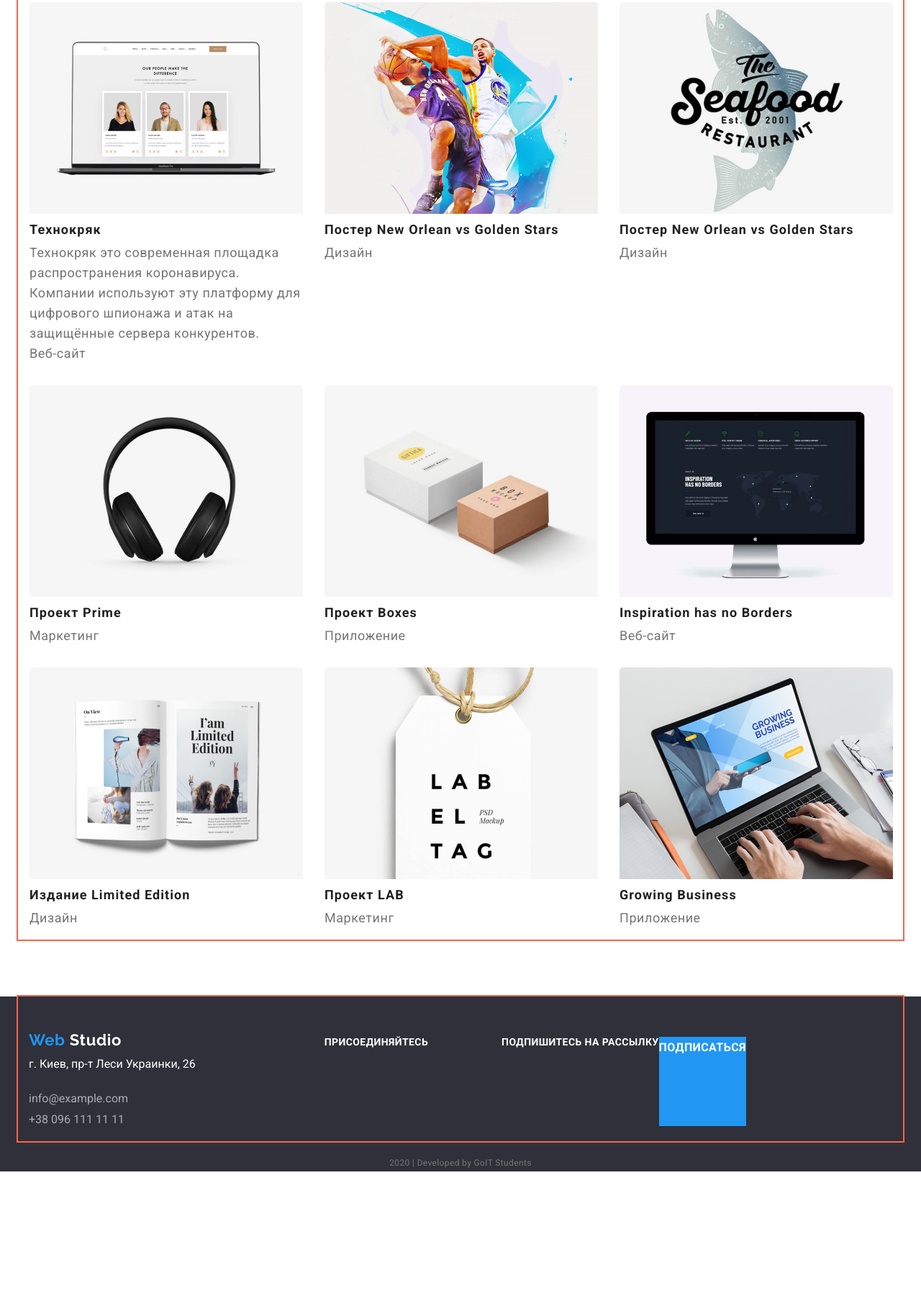
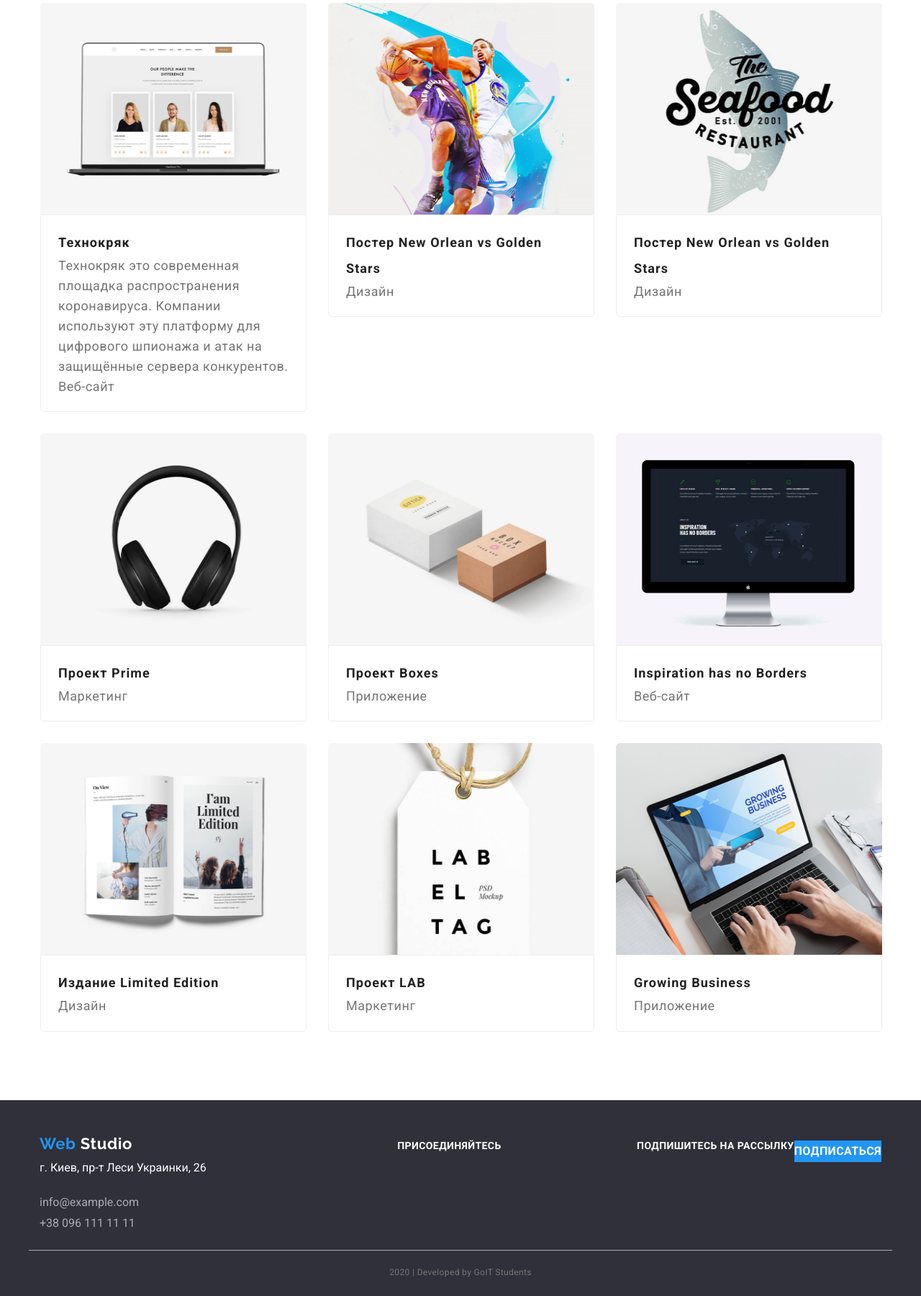
Before and after one commit to antonlazurko/goit-markup-hw-03, a plain HTML site: page portfolio.html in a window 1280 px wide. Shown: the part 262-2062 px from the top of the page at 72% size. Before the commit the page ends 1889 px from the top, so only its background shows below. Drawn offline with Linux system fonts and the light colour scheme.

Commit message:
делает правки по новому макету

```diff
--- a/css/common.css
+++ b/css/common.css
@@ -33,10 +33,10 @@ a {
 .container {
   margin-left: auto;
   margin-right: auto;
-  width: 1230px;
+  width: 1200px;
   padding-left: 15px;
   padding-right: 15px;
-  outline: 2px solid tomato;
+  /* outline: 2px  solid tomato; */
 }
 .list {
   padding: 0;
@@ -53,6 +53,11 @@ a {
 .no-padding {
   padding: 0;
   margin: 0;
+}
+img {
+  display: block;
+  max-width: auto;
+  min-width: ;
 }
 /* header-css */
 .header-logo {
@@ -75,6 +80,7 @@ a {
   align-items: center;
   padding-left: 0px;
   margin-right: 0px;
+  border-top: 1px solid var(--secondary-white-color);
 }
 .nav {
   display: flex;
@@ -120,9 +126,9 @@ a {
 }
 /* footer css */
 .footer-flex {
-  padding-bottom: 21px;
-  margin-bottom: 18px;
   display: flex;
+  align-items: baseline;
+  justify-content: space-between;
 }
 .footer {
   /* бг, чтобы было видно элементы */
@@ -174,7 +180,6 @@ a {
 }
 .subscribe {
   display: flex;
-  padding-top: 56px;
   color: var(--white-text-color);
   font-weight: 700;
   font-size: 14px;
@@ -182,7 +187,13 @@ a {
   letter-spacing: 0.03em;
   text-transform: uppercase;
 }
+.contacts > address {
+  padding-bottom: 28px;
+}
 .copyright {
+  padding-top: 18px;
+  padding-bottom: 21px;
+  border-top: 1px solid var(--secondary-white-color);
   color: var(--secondary-text-color);
   font-size: 12px;
   line-height: 2;
--- a/css/main.css
+++ b/css/main.css
@@ -53,6 +53,7 @@
 .regular-clients-list {
   display: flex;
   flex-direction: row;
+  align-items: center;
   /* justify-content: space-between; */
   padding: 0px;
 }
@@ -61,7 +62,15 @@
   margin-left: 30px;
 }
 .studio-skills-list .item {
+  display: flex;
+  flex-direction: column;
   width: 278px;
+}
+.features-link {
+  display: block;
+  padding-bottom: 30px;
+}
+.features-description {
 }
 .studio {
   display: none;
@@ -238,12 +247,25 @@
 }
 .work-list .item {
   margin: 15px;
-  width: 380px;
+  width: 370px;
+  border-top-left-radius: 5px;
+  border-top-right-radius: 5px;
+  overflow: hidden;
+  /* width: calc((100% - 60px) / 3); */
 }
 .work-list .item:nth-child(3n) {
   margin-right: 0;
 }
-
+.card-content {
+  padding-left: 24px;
+  padding-right: 24px;
+  padding-top: 20px;
+  padding-bottom: 20px;
+  border: 1px solid #eeeeee;
+  box-sizing: border-box;
+  border-bottom-left-radius: 5px;
+  border-bottom-right-radius: 5px;
+}
 .work-list .title {
   font-weight: 700;
   font-size: 18px;
--- a/portfolio.html
+++ b/portfolio.html
@@ -77,10 +77,10 @@
                 <img
                   src="./images/portfolio/web-site-technokrack.jpg"
                   alt=""
-                  width="380"
+                  width="370"
                   height="294"
                 />
-                <div>
+                <div class="card-content">
                   <h2 class="title">Технокряк</h2>
                   <p class="text">
                     Технокряк это современная площадка распространения
@@ -96,10 +96,10 @@
                 <img
                   src="./images/portfolio/designe-basketball.jpg"
                   alt=""
-                  width="380"
+                  width="370"
                   height="294"
                 />
-                <div>
+                <div class="card-content">
                   <h2 class="title">Постер New Orlean vs Golden Stars</h2>
                   <!-- <p class="text">
                     Технокряк это современная площадка распространения
@@ -115,10 +115,10 @@
                 <img
                   src="./images/portfolio/apps-seafood.jpg"
                   alt=""
-                  width="380"
+                  width="370"
                   height="294"
                 />
-                <div>
+                <div class="card-content">
                   <h2 class="title">Постер New Orlean vs Golden Stars</h2>
                   <!-- <p class="text">
                     Технокряк это современная площадка распространения
@@ -134,10 +134,10 @@
                 <img
                   src="./images/portfolio/marketing-prime.jpg"
                   alt=""
-                  width="380"
+                  width="370"
                   height="294"
                 />
-                <div>
+                <div class="card-content">
                   <h2 class="title">Проект Prime</h2>
                   <!-- <p class="text">
                     Технокряк это современная площадка распространения
@@ -153,10 +153,10 @@
                 <img
                   src="./images/portfolio/apps-boxes.jpg"
                   alt=""
-                  width="380"
+                  width="370"
                   height="294"
                 />
-                <div>
+                <div class="card-content">
                   <h2 class="title">Проект Boxes</h2>
                   <!-- <p class="text">
                     Технокряк это современная площадка распространения
@@ -172,10 +172,10 @@
                 <img
                   src="./images/portfolio/web-site-borders.jpg"
                   alt=""
-                  width="380"
+                  width="370"
                   height="294"
                 />
-                <div>
+                <div class="card-content">
                   <h2 class="title">Inspiration has no Borders</h2>
                   <!-- <p class="text">
                     Технокряк это современная площадка распространения
@@ -191,10 +191,10 @@
                 <img
                   src="./images/portfolio/designe-le.jpg"
                   alt=""
-                  width="380"
+                  width="370"
                   height="294"
                 />
-                <div>
+                <div class="card-content">
                   <h2 class="title">Издание Limited Edition</h2>
 
                   <!-- <p class="text">
@@ -211,10 +211,10 @@
                 <img
                   src="./images/portfolio/marketing-lab.jpg"
                   alt=""
-                  width="380"
+                  width="370"
                   height="294"
                 />
-                <div>
+                <div class="card-content">
                   <h2 class="title">Проект LAB</h2>
                   <!-- <p class="text">
                     Технокряк это современная площадка распространения
@@ -230,10 +230,10 @@
                 <img
                   src="./images/portfolio/apps-growing.jpg"
                   alt=""
-                  width="380"
+                  width="370"
                   height="294"
                 />
-                <div>
+                <div class="card-content">
                   <h2 class="title">Growing Business</h2>
                   <!-- <p class="text">
                     Технокряк это современная площадка распространения
@@ -286,7 +286,9 @@
           <a href="" class="button primary">ПОДПИСАТЬСЯ</a>
         </div>
       </div>
-      <p class="copyright">2020 | Developed by GoIT Students</p>
+      <div class="container copyright">
+        <p>2020 | Developed by GoIT Students</p>
+      </div>
     </footer>
   </body>
 </html>
```
Also changed, not shown: index.html (+43 -24 lines).
